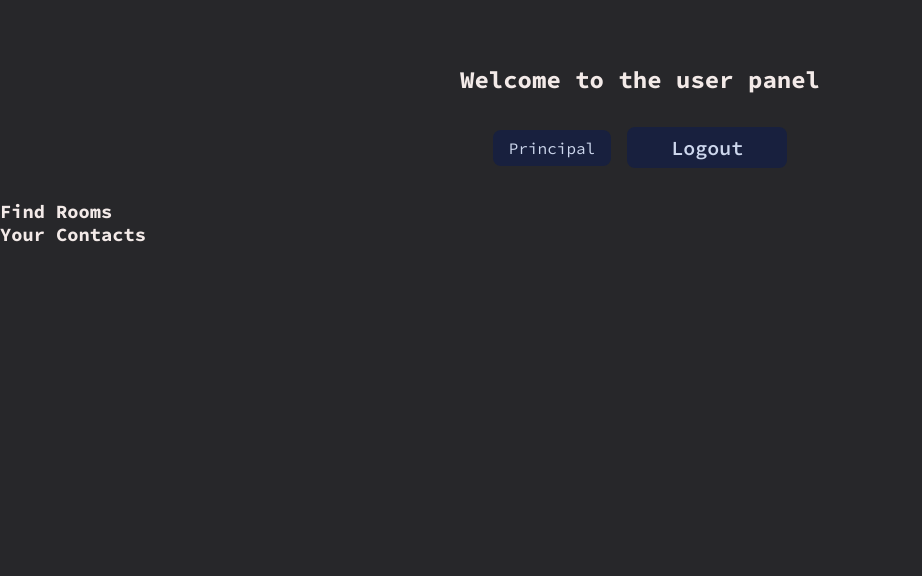
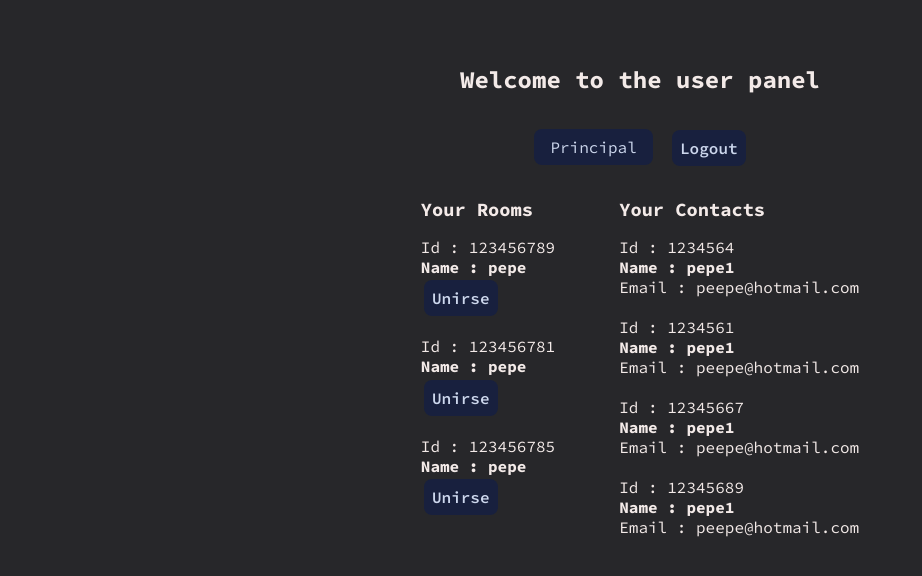
Before and after one commit to 123CarlosDaniel/online-editor-app, a React (Vite) app: page /panel in a window 1280 px wide. Shown: the top 576 px of the page, without its empty margins (0-922 px from the left). Built offline with nearby package versions, Linux system fonts and the light colour scheme; no server answers.

Commit message:
updating panel page

```diff
--- a/src/App.css
+++ b/src/App.css
@@ -65,6 +65,17 @@ iframe {
   padding: 0.5rem 1rem;
   border-radius: 0.5rem;
   transition: background 0.5s ease-in-out;
+  font-family: 'Source Code Pro', monospace;
+
+}
+
+.sm {
+  padding: 0.5rem 0.5rem;
+  width: fit-content;
+  margin-top: 0.2rem;
+  margin-left: 0.2rem;
+  font-size: 1rem;
+  font-weight: 600;
 }
 
 .button:hover {
--- /dev/null
+++ b/src/components/Contacts.tsx
@@ -0,0 +1,35 @@
+const data = [
+  {
+    id : '1234564',
+    name : 'pepe1',
+    email : 'peepe@hotmail.com',
+  },
+  {
+    id : '1234561',
+    name : 'pepe1',
+    email : 'peepe@hotmail.com',
+  },
+  {
+    id : '12345667',
+    name : 'pepe1',
+    email : 'peepe@hotmail.com',
+  },
+  {
+    id : '12345689',
+    name : 'pepe1',
+    email : 'peepe@hotmail.com',
+  },
+]
+
+
+export default function Contacts() {
+  return (
+    <div className="data_container" >{data.map(el=>(
+      <div key={el.id}>
+        <span>Id : {el.id}</span>
+        <h4>Name : {el.name}</h4>
+        <span>Email : {el.email}</span>
+      </div>
+    ))}</div>
+  )
+}
--- /dev/null
+++ b/src/components/Rooms.tsx
@@ -0,0 +1,29 @@
+const data = [
+  {
+    id : '123456789',
+    name : 'pepe',
+  },
+  {
+    id : '123456781',
+    name : 'pepe',
+  },
+  {
+    id : '123456785',
+    name : 'pepe',
+  },
+]
+
+
+export default function Rooms() {
+  return (
+    <div className="data_container">
+      {data.map(el => (
+        <div key={el.id}>
+          <span>Id : {el.id}</span>
+          <h4>Name : {el.name}</h4>
+          <button className="button sm">Unirse</button>
+        </div>
+      ))}
+    </div>
+  )
+}
--- a/src/pages/Home.tsx
+++ b/src/pages/Home.tsx
@@ -21,6 +21,9 @@ export default function Home() {
             unde? Iure, rem enim! Nobis sit non ullam dicta quisquam illo.
           </div>
           <div className="button_container">
+            <Link className='button' to={'/panel'}>
+              Panel
+            </Link>
             <Link className="button" to={'/login'}>
               Login
             </Link>
--- a/src/pages/Panel.css
+++ b/src/pages/Panel.css
@@ -0,0 +1,33 @@
+.panel_information {
+  display: flex;
+  justify-content: center;
+  gap: 4rem;
+}
+
+.panel_information > div {
+  display: flex;
+  flex-direction: column;
+  gap: 1rem;
+}
+
+.data_container {
+  display: flex;
+  flex-direction: column;
+  gap: 0.75rem;
+}
+
+.data_container > div {
+  margin-bottom: 0.5rem;
+}
+
+
+
+
+
+
+@media screen and (max-width : 768px) {
+  .panel_information {
+    flex-direction: column;
+    gap: 2rem;
+  }
+}
--- a/src/pages/Panel.tsx
+++ b/src/pages/Panel.tsx
@@ -4,6 +4,8 @@ import { selectUser } from '../features/user/userSlice'
 import useLogout from '../hooks/useLogout'
 import { Link, useNavigate } from 'react-router-dom'
 import './Panel.css'
+import Rooms from '../components/Rooms'
+import Contacts from '../components/Contacts'
 
 export default function Panel() {
   const selector = useSelector(selectAccessToken)
@@ -21,14 +23,16 @@ export default function Panel() {
       <h2>Welcome to the user panel {selectorUser.userName}</h2>
       <div className='button_container'>
       <Link className='button' to={'/'}>Principal</Link>
-      <button className='button' onClick={handleLogout}>Logout</button>
+      <button className='button sm' onClick={handleLogout}>Logout</button>
       </div>
-      <div>
+      <div className='panel_information'>
         <div>
-          <h3>Find Rooms</h3>
+          <h3>Your Rooms</h3>
+          <Rooms/>
         </div>
         <div>
           <h3>Your Contacts</h3>
+          <Contacts/>
         </div>
       </div>
 
```
